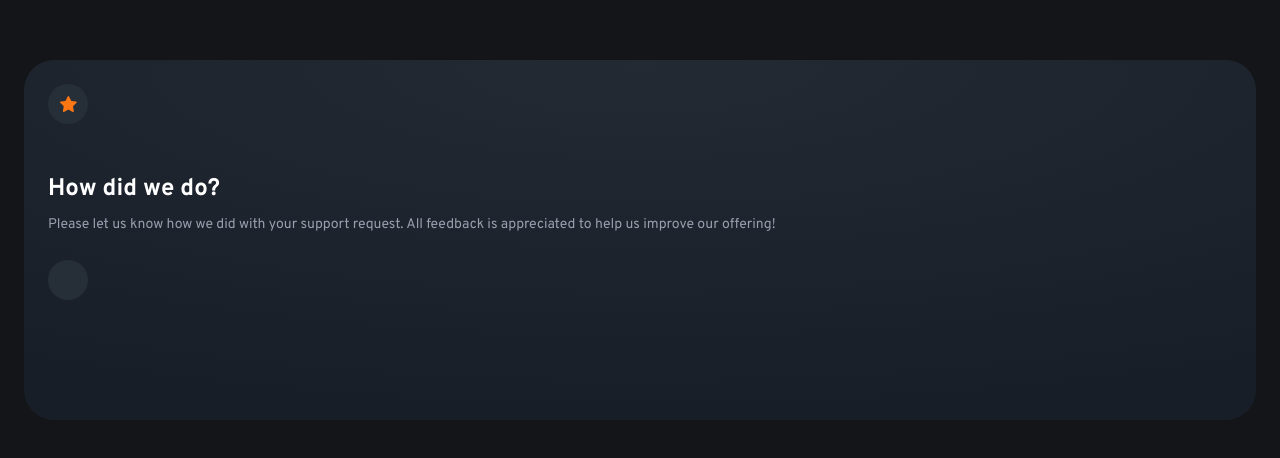
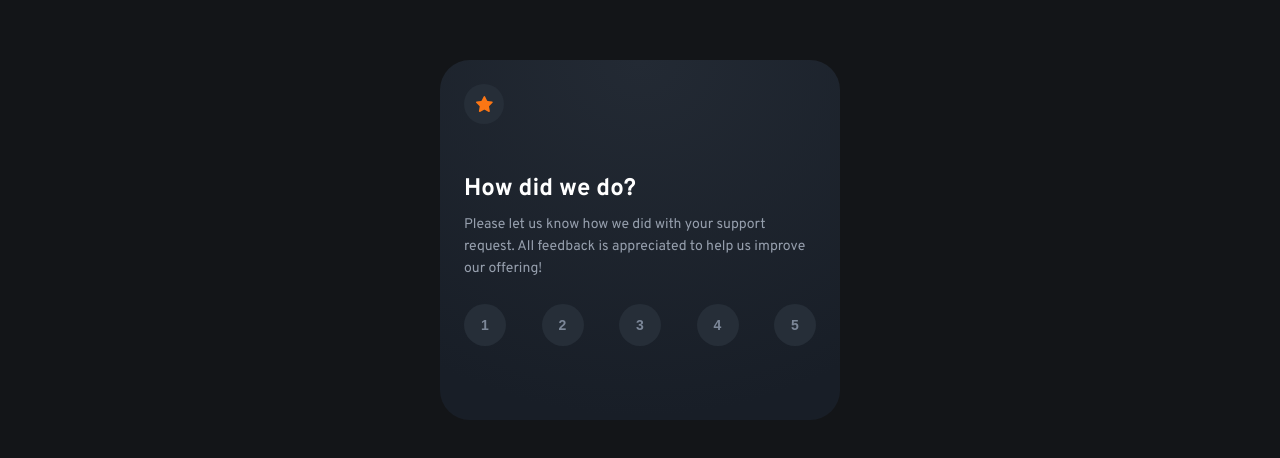
Before and after one commit to ljimshitashvili/interactive-rating-component, a React (Vite) app: page / in a window 1280 px wide. Shown: the part 160-618 px from the top of the page. Built offline with nearby package versions, Linux system fonts and the light colour scheme.

Commit message:
buttons added

```diff
--- a/src/App.jsx
+++ b/src/App.jsx
@@ -1,11 +1,11 @@
 import { useState } from "react";
-import MainDiv from "./components/MainDiv.jsx";
+import FirstCard from "./components/MainDiv.jsx";
 import styled from "styled-components";
 
 function App() {
   return (
     <Background>
-      <MainDiv />
+      <FirstCard />
     </Background>
   );
 }
--- a/src/components/MainDiv.jsx
+++ b/src/components/MainDiv.jsx
@@ -1,7 +1,7 @@
 import styled from "styled-components";
 import Numbers from "./Numbers";
 
-function MainDiv() {
+function FirstCard() {
   return (
     <Main>
       <Star>
@@ -22,10 +22,11 @@ function MainDiv() {
   );
 }
 
-export default MainDiv;
+export default FirstCard;
 
 const Main = styled.div`
   width: 100%;
+  max-width: 400px;
   height: 360px;
   background: radial-gradient(
     98.96% 98.96% at 50% 0%,
@@ -67,3 +68,7 @@ const TextContainer = styled.div`
     margin-bottom: 24px;
   }
 `;
+
+const SubmitButton = styled.button`
+  width: 100%;
+`;
--- a/src/components/Numbers.jsx
+++ b/src/components/Numbers.jsx
@@ -3,9 +3,21 @@ import styled from "styled-components";
 function Numbers() {
   return (
     <Container>
-      <NumberButton>
-        <h1></h1>
-      </NumberButton>
+      <Num>
+        <h1>1</h1>
+      </Num>
+      <Num>
+        <h1>2</h1>
+      </Num>
+      <Num>
+        <h1>3</h1>
+      </Num>
+      <Num>
+        <h1>4</h1>
+      </Num>
+      <Num>
+        <h1>5</h1>
+      </Num>
     </Container>
   );
 }
@@ -19,13 +31,22 @@ const Container = styled.div`
   gap: 17px;
 `;
 
-const NumberButton = styled.button`
-  width: 40px;
-  height: 40px;
+const Num = styled.button`
+  width: 42px;
+  height: 42px;
   background: #262e38;
   border-radius: 50%;
   display: flex;
   align-items: center;
   justify-content: center;
   border: none;
+
+  h1 {
+    font-weight: 700;
+    font-size: 14px;
+    line-height: 24px;
+    text-align: center;
+    letter-spacing: 0.175px;
+    color: #7c8798;
+  }
 `;
```
